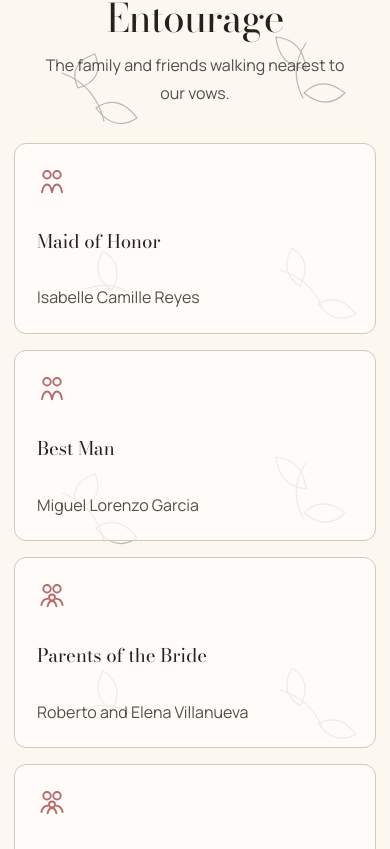
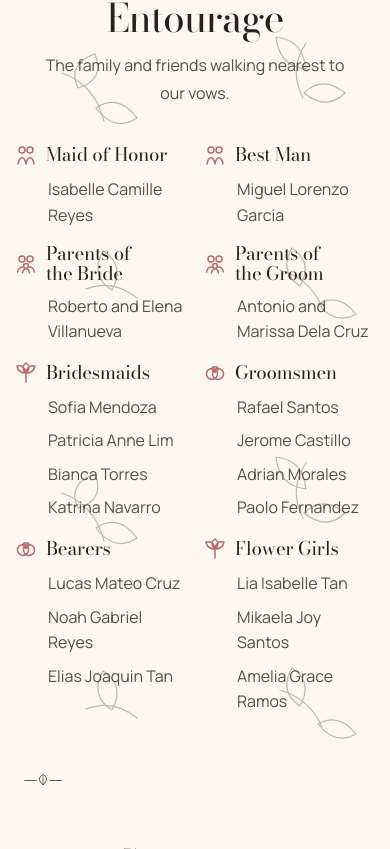
Before and after one commit to Aazirr/sample-rsvp-wedding-2, a React (Vite) app: page / in a window 390 px wide. Shown: the part 4215-5064 px from the top of the page. Built offline with nearby package versions, Linux system fonts and the light colour scheme.

Commit message:
fix: refine entourage and sponsor styling

```diff
--- a/src/App.jsx
+++ b/src/App.jsx
@@ -393,18 +393,22 @@ export default function App() {
           </div>
           <div className="entourage-grid">
             <div className="pair-row pair-row-two">
-              <article className="people-card">
+              <article className="entourage-card">
+                <div className="card-head">
                   <Icon name="couple" />
                   <h3>Maid of Honor</h3>
+                </div>
                 <ul>
                   {entourageGroups.find((group) => group.role === "Maid of Honor").members.map((member) => (
                     <li key={member}>{member}</li>
                   ))}
                 </ul>
               </article>
-              <article className="people-card">
+              <article className="entourage-card">
+                <div className="card-head">
                   <Icon name="couple" />
                   <h3>Best Man</h3>
+                </div>
                 <ul>
                   {entourageGroups.find((group) => group.role === "Best Man").members.map((member) => (
                     <li key={member}>{member}</li>
@@ -414,18 +418,22 @@ export default function App() {
             </div>
 
             <div className="pair-row pair-row-two">
-              <article className="people-card">
+              <article className="entourage-card">
+                <div className="card-head">
                   <Icon name="family" />
                   <h3>Parents of the Bride</h3>
+                </div>
                 <ul>
                   {entourageGroups.find((group) => group.role === "Parents of the Bride").members.map((member) => (
                     <li key={member}>{member}</li>
                   ))}
                 </ul>
               </article>
-              <article className="people-card">
+              <article className="entourage-card">
+                <div className="card-head">
                   <Icon name="family" />
                   <h3>Parents of the Groom</h3>
+                </div>
                 <ul>
                   {entourageGroups.find((group) => group.role === "Parents of the Groom").members.map((member) => (
                     <li key={member}>{member}</li>
@@ -435,18 +443,22 @@ export default function App() {
             </div>
 
             <div className="pair-row pair-row-two">
-              <article className="people-card">
+              <article className="entourage-card">
+                <div className="card-head">
                   <Icon name="petals" />
                   <h3>Bridesmaids</h3>
+                </div>
                 <ul>
                   {entourageGroups.find((group) => group.role === "Bridesmaids").members.map((member) => (
                     <li key={member}>{member}</li>
                   ))}
                 </ul>
               </article>
-              <article className="people-card">
+              <article className="entourage-card">
+                <div className="card-head">
                   <Icon name="ring" />
                   <h3>Groomsmen</h3>
+                </div>
                 <ul>
                   {entourageGroups.find((group) => group.role === "Groomsmen").members.map((member) => (
                     <li key={member}>{member}</li>
@@ -456,18 +468,22 @@ export default function App() {
             </div>
 
             <div className="pair-row pair-row-two">
-              <article className="people-card">
+              <article className="entourage-card">
+                <div className="card-head">
                   <Icon name="ring" />
                   <h3>Bearers</h3>
+                </div>
                 <ul>
                   {entourageGroups.find((group) => group.role === "Bearers").members.map((member) => (
                     <li key={member}>{member}</li>
                   ))}
                 </ul>
               </article>
-              <article className="people-card">
+              <article className="entourage-card">
+                <div className="card-head">
                   <Icon name="petals" />
                   <h3>Flower Girls</h3>
+                </div>
                 <ul>
                   {entourageGroups.find((group) => group.role === "Flower Girls").members.map((member) => (
                     <li key={member}>{member}</li>
--- a/src/styles.css
+++ b/src/styles.css
@@ -589,15 +589,12 @@ address {
   grid-template-columns: repeat(2, minmax(0, 1fr));
 }
 
-.people-card,
+.entourage-card,
 .secondary-list article {
   display: grid;
   gap: 12px;
   align-content: start;
-  padding: 22px;
-  border: 1px solid var(--line);
-  border-radius: 12px;
-  background: rgba(255, 253, 251, 0.74);
+  padding: 16px 0 0;
 }
 
 .icon {
@@ -606,7 +603,23 @@ address {
   color: var(--blush-deep);
 }
 
-.people-card ul,
+.card-head {
+  display: flex;
+  align-items: center;
+  gap: 10px;
+  min-width: 0;
+}
+
+.card-head h3 {
+  margin: 0;
+  min-width: 0;
+}
+
+.entourage-card {
+  padding: 0;
+}
+
+.entourage-card ul,
 .principal-list ul {
   display: grid;
   gap: 8px;
@@ -615,11 +628,21 @@ address {
   list-style: none;
 }
 
-.people-card li,
+.entourage-card li,
 .principal-list li,
 .secondary-list p {
   color: var(--muted);
   line-height: 1.6;
+}
+
+.entourage-card h3,
+.principal-list h3,
+.secondary-list h3 {
+  margin: 0;
+  font-family: var(--display);
+  font-weight: 400;
+  letter-spacing: -0.01em;
+  line-height: 1.05;
 }
 
 .sponsor-layout {
@@ -981,7 +1004,6 @@ small {
     margin: 6px 0 0;
   }
 
-  .entourage-grid,
   .secondary-list,
   .gallery-grid {
     grid-template-columns: repeat(2, minmax(0, 1fr));
@@ -1048,11 +1070,41 @@ small {
 
   .attendance-toggle,
   .conditional-fields,
-  .entourage-grid,
   .secondary-list,
-  .gallery-grid,
+  .gallery-grid {
+    grid-template-columns: 1fr;
+  }
+
   .pair-row-two {
-    grid-template-columns: 1fr;
+    grid-template-columns: repeat(2, minmax(0, 1fr));
+  }
+
+  .entourage-card {
+    gap: 10px;
+  }
+
+  .card-head {
+    gap: 8px;
+    align-items: center;
+  }
+
+  .card-head .icon {
+    width: 24px;
+    height: 24px;
+    flex: none;
+  }
+
+  .entourage-card h3,
+  .principal-list h3,
+  .secondary-list h3 {
+    font-family: var(--display);
+    font-weight: 400;
+    letter-spacing: -0.01em;
+    line-height: 1.05;
+  }
+
+  .entourage-card ul {
+    padding-left: 34px;
   }
 
   .principal-list ul {
```
Also changed, not shown: 1 other file (tests, documents, lock files or other folders). Lines whose indentation alone changed are shown as unchanged.
